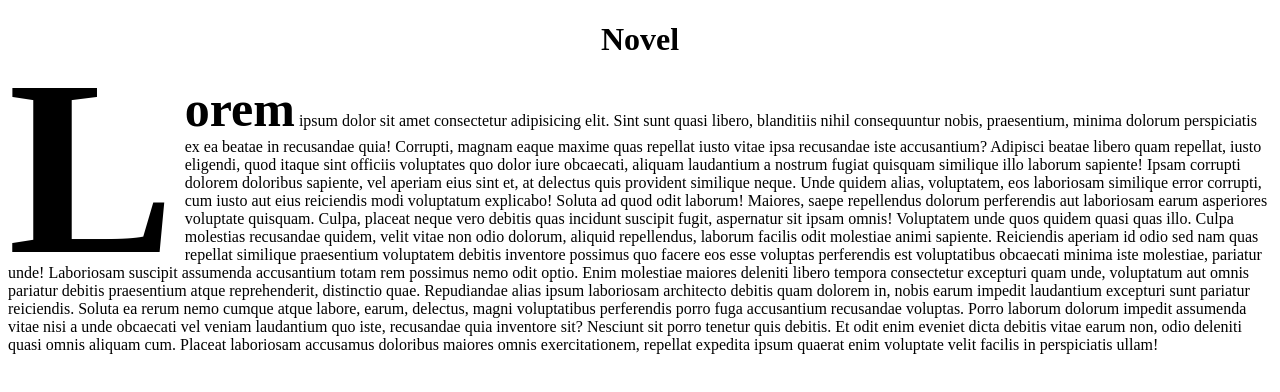
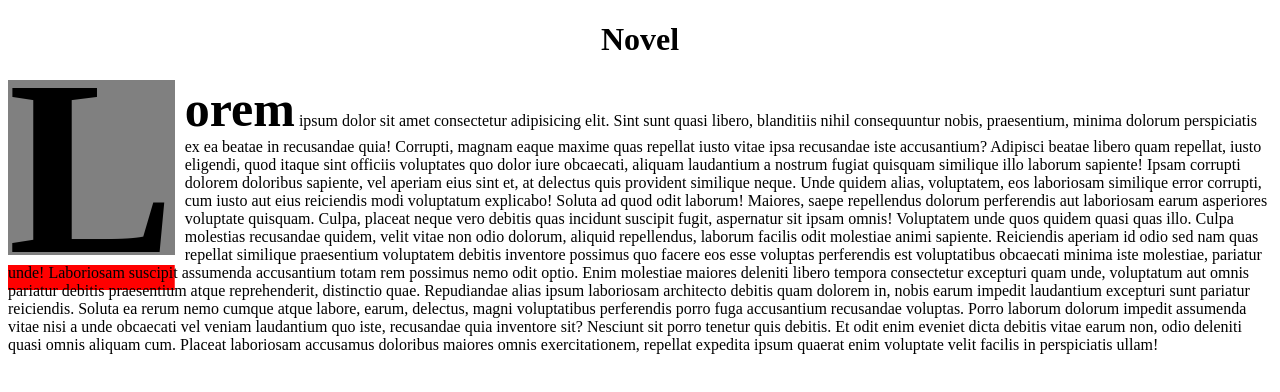
Before and after one commit to enesshala7/enesshala7-FMA, a plain HTML site: page FMA/assignments/CSS/Novel Puzzle/novel.html in a window 1280 px wide. Drawn offline with Linux system fonts and the light colour scheme.

Commit message:
Update style.css

```diff
--- a/FMA/assignments/CSS/Novel Puzzle/style.css
+++ b/FMA/assignments/CSS/Novel Puzzle/style.css
@@ -8,5 +8,7 @@
     float: left;
     margin-right: 10px;
     line-height: 0.7;
+    text-decoration: underline red;
+    background-color: gray;
 }
 h1 {text-align: center;}
```
